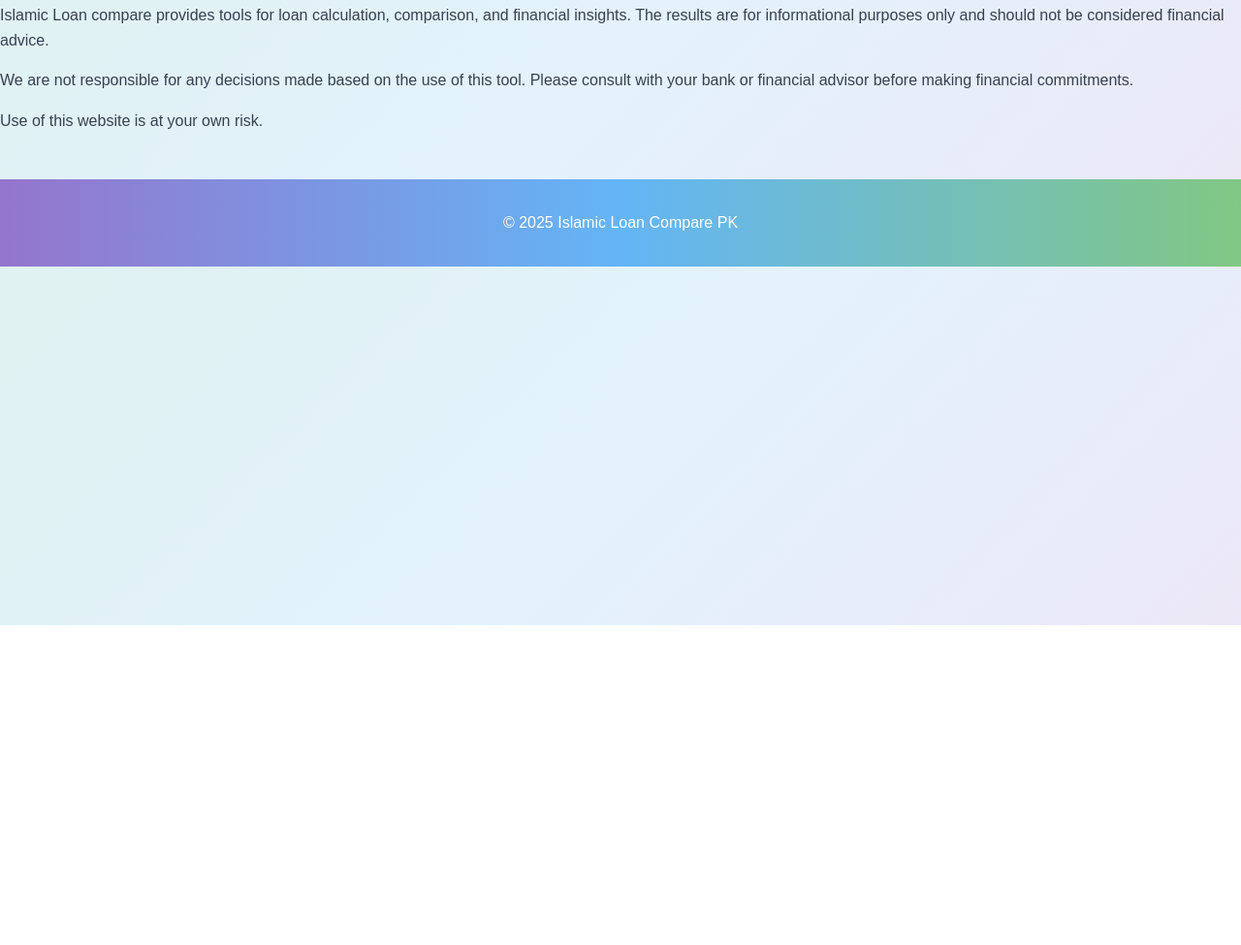
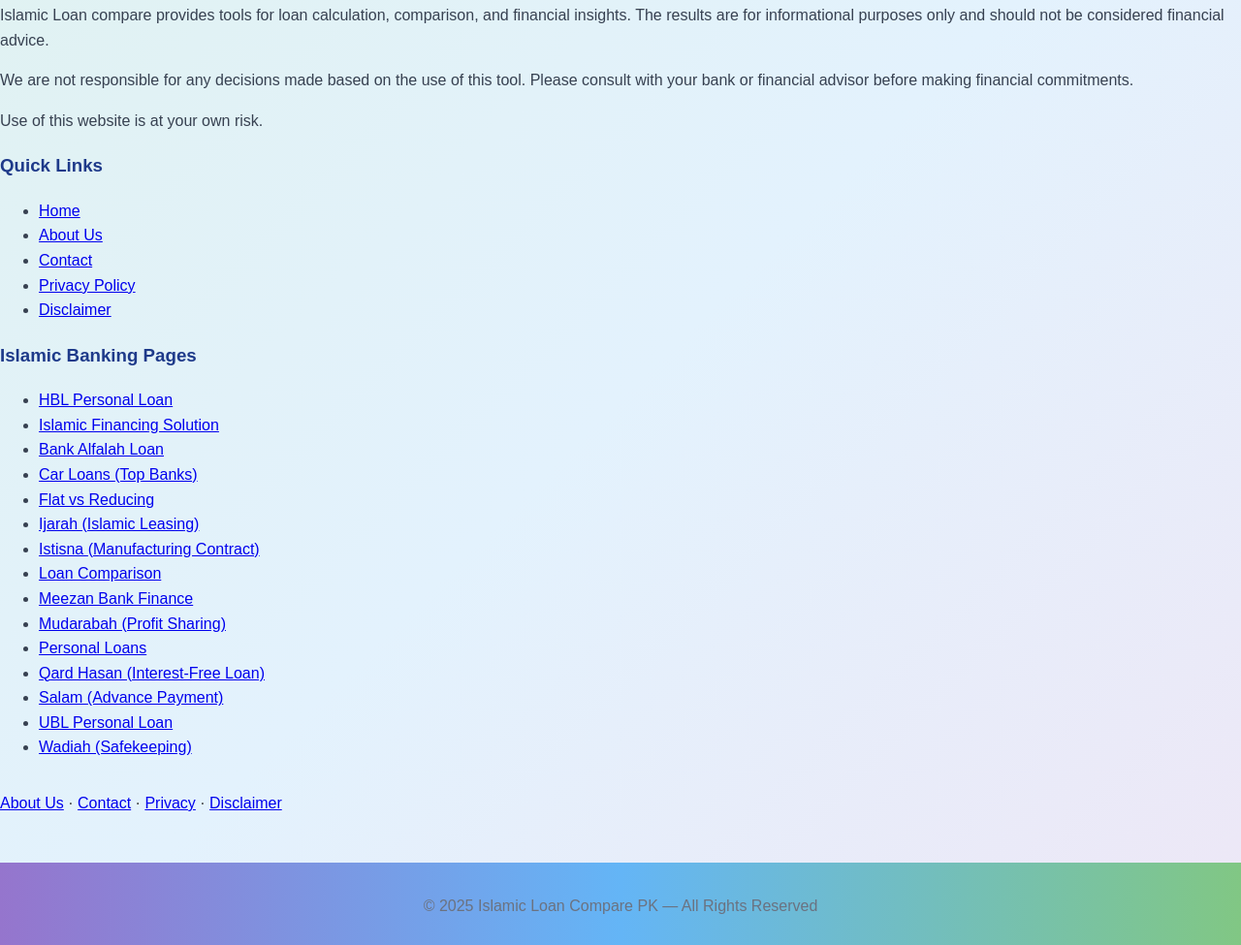
Before and after one commit to Hafsa158202/loan-calculator-pakistan, a plain HTML site: page disclaimer.html in a window 1280 px wide. Shown: the part 155-1130 px from the top of the page at 97% size. Before the commit the page ends 800 px from the top, so only its background shows below. Drawn offline with Linux system fonts and the light colour scheme.

Commit message:
Update disclaimer.html

```diff
--- a/disclaimer.html
+++ b/disclaimer.html
@@ -27,8 +27,85 @@
     <p>Use of this website is at your own risk.</p>
   </div>
 
-  <footer class="site-footer">
-    © 2025 Islamic Loan Compare PK
-  </footer>
+   <!-- 🌿 FOOTER -->
+<section class="footer-links wrapper" aria-label="Footer links">
+  <!-- Column 1: Quick Links -->
+  <div class="footer-column">
+    <h3>Quick Links</h3>
+    <ul>
+      <li><a href="index.html">Home</a></li>
+      <li><a href="about.html">About Us</a></li>
+      <li><a href="contact.html">Contact</a></li>
+      <li><a href="privacy.html">Privacy Policy</a></li>
+      <li><a href="disclaimer.html">Disclaimer</a></li>
+    </ul>
+  </div>
+
+  <!-- Column 2: Islamic Banking Pages -->
+  <div class="footer-column">
+    <h3>Islamic Banking Pages</h3>
+    <ul>
+      <li><a href="HBL_personal_loan.html">HBL Personal Loan</a></li>
+      <li><a href="Islamic_financing_solution.html">Islamic Financing Solution</a></li>
+      <li><a href="bank_alfalah_loan.html">Bank Alfalah Loan</a></li>
+      <li><a href="car-loan-page.html">Car Loans (Top Banks)</a></li>
+      <li><a href="flat-vs-reducing.html">Flat vs Reducing</a></li>
+      <li><a href="ijarah.html">Ijarah (Islamic Leasing)</a></li>
+      <li><a href="istisna.html">Istisna (Manufacturing Contract)</a></li>
+      <li><a href="loan_comparision.html">Loan Comparison</a></li>
+      <li><a href="meezan_bank_personal_finance.html">Meezan Bank Finance</a></li>
+      <li><a href="mudarabah.html">Mudarabah (Profit Sharing)</a></li>
+      <li><a href="personal_loan.html">Personal Loans</a></li>
+      <li><a href="qard_hasan.html">Qard Hasan (Interest-Free Loan)</a></li>
+      <li><a href="salam.html">Salam (Advance Payment)</a></li>
+      <li><a href="ubl_personal_loan.html">UBL Personal Loan</a></li>
+      <li><a href="wadiah.html">Wadiah (Safekeeping)</a></li>
+    </ul>
+  </div>
+</section>
+
+<!-- Small bottom links -->
+<div class="footer-bottom">
+  <a href="about.html">About Us</a> ·
+  <a href="contact.html">Contact</a> ·
+  <a href="privacy.html">Privacy</a> ·
+  <a href="disclaimer.html">Disclaimer</a>
+</div>
+
+<!-- Copyright -->
+<footer class="site-footer" style="text-align:center; padding-bottom:28px; color:#6b7280;">
+  <span>© 2025 Islamic Loan Compare PK — All Rights Reserved</span>
+</footer>
+
+
+
+  <!-- ⚙️ Scripts -->
+  <script>
+    AOS.init({ duration: 800, once: true });
+    feather.replace();
+  </script>
+  <script>
+  const sideMenu = document.getElementById("sideMenu");
+  const menuOverlay = document.getElementById("menuOverlay");
+  const openMenuBtn = document.getElementById("openMenuBtn");
+  const closeMenuBtn = document.getElementById("closeMenuBtn");
+
+  function openMenu() {
+    sideMenu.classList.add("open");
+    menuOverlay.classList.add("open");
+    sideMenu.setAttribute("aria-hidden", "false");
+  }
+
+  function closeMenu() {
+    sideMenu.classList.remove("open");
+    menuOverlay.classList.remove("open");
+    sideMenu.setAttribute("aria-hidden", "true");
+  }
+
+  if (openMenuBtn && closeMenuBtn) {
+    openMenuBtn.addEventListener("click", openMenu);
+    closeMenuBtn.addEventListener("click", closeMenu);
+  }
+</script>
 </body>
 </html>
```
